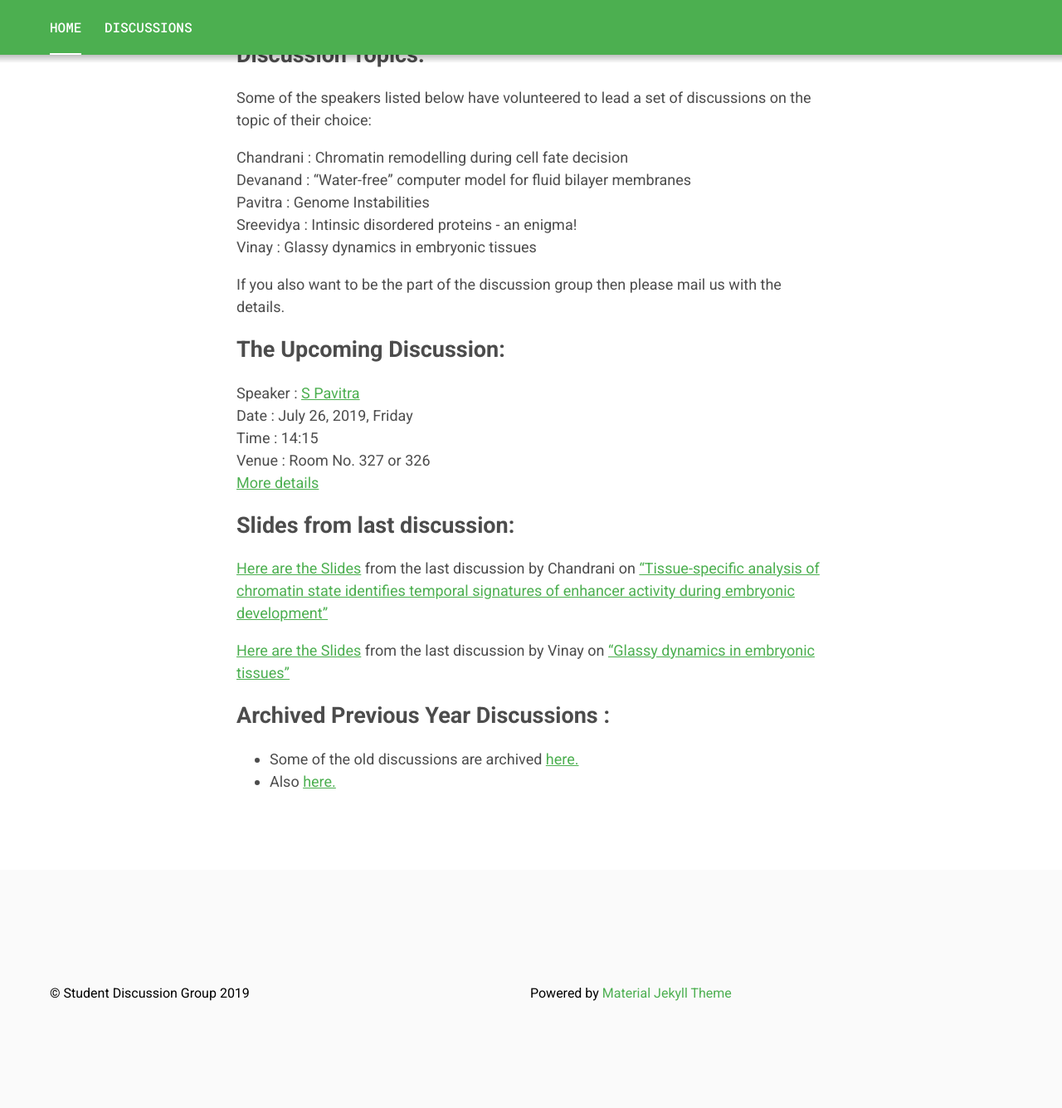
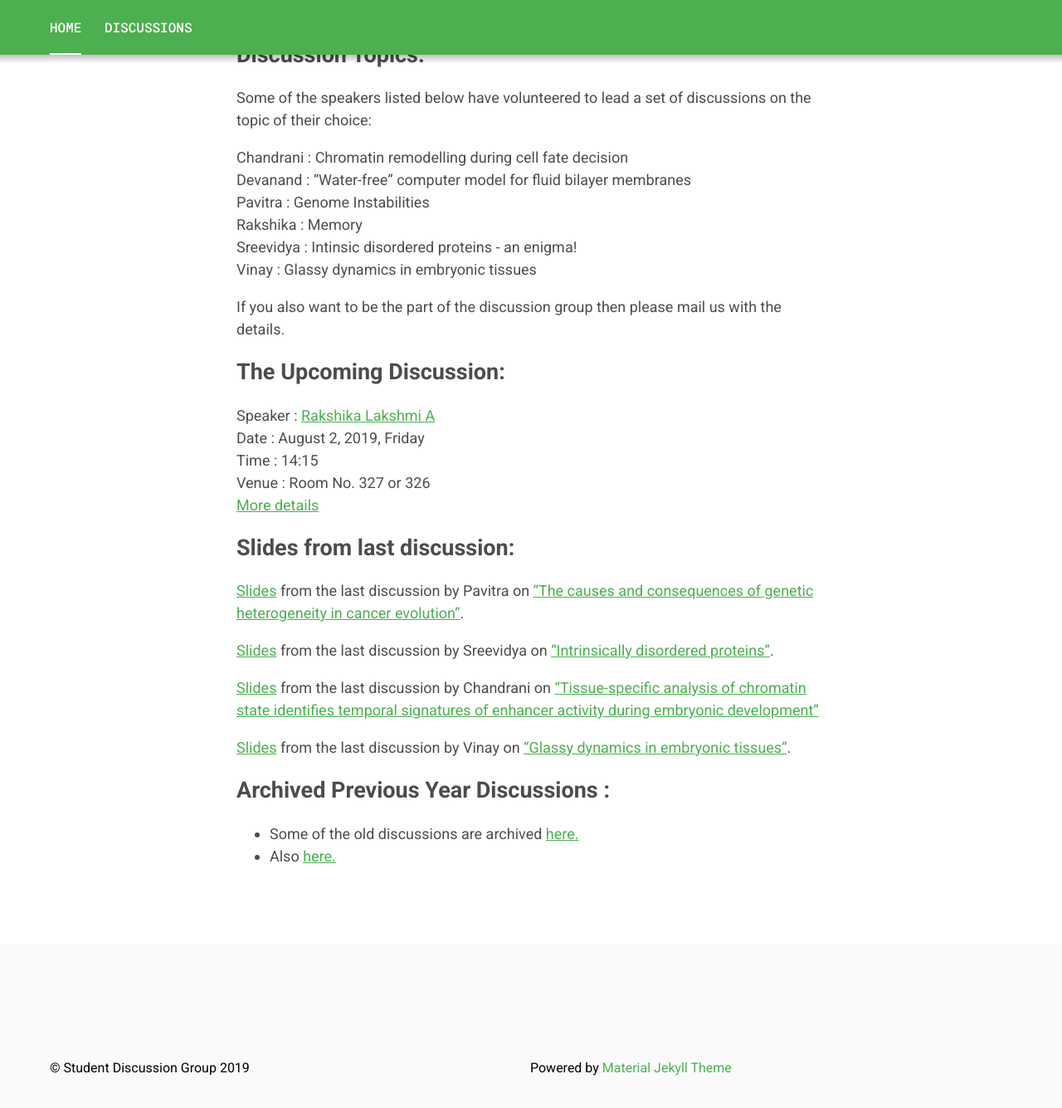
Before and after one commit to vinayphys/discussion2020, a Jekyll site: the page built from index.markdown, in a window 1280 px wide and 1400 px high, scrolled down 523 px. Shown: the top 1335 px of the window at 83% size. Built offline with Jekyll 4.4.1, drawn with Linux system fonts in a browser that asks for light colours.

Commit message:
Update index.markdown

```diff
--- a/index.markdown
+++ b/index.markdown
@@ -14,24 +14,29 @@ Some of the speakers listed below have volunteered to lead a set of discussions
 Chandrani	:	Chromatin remodelling during cell fate decision
 Devanand	:	“Water-free” computer model for fluid bilayer membranes
 Pavitra		:	Genome Instabilities
+Rakshika : Memory
 Sreevidya	:	Intinsic disordered proteins - an enigma!
 Vinay		  :	Glassy dynamics in embryonic tissues
 
 If you also want to be the part of the discussion group then please mail us with the details.
 
 ## The Upcoming Discussion:
-Speaker :      [S Pavitra](https://www.imsc.res.in/pavitra_s)
-Date    :      July 26, 2019, Friday
+Speaker :      [Rakshika Lakshmi A](https://www.imsc.res.in/rakshika_lakshmi)
+Date    :      August 2, 2019, Friday
 Time    :      14:15
 Venue   :      Room No. 327 or 326
-[More details](https://vinayphys.github.io/discussion2019/2019/07/genomic_instability)
+[More details](https://vinayphys.github.io/discussion2019/2019/08/memory)
 
 
 ## Slides from last discussion:
 
-[Here are the Slides](https://github.com/vinayphys/discussion2019/blob/master/slides/Chandrani_discussion.pdf) from the last discussion by Chandrani on ["Tissue-specific analysis of chromatin state identifies temporal signatures of enhancer activity during embryonic development"](https://vinayphys.github.io/discussion2019/2019/07/enhancer_activity_during_embryonic_development-II)
+[Slides](https://github.com/vinayphys/discussion2019/blob/master/slides/genomic_instability.pdf) from the last discussion by Pavitra on ["The causes and consequences of genetic heterogeneity in cancer evolution"](https://vinayphys.github.io/discussion2019/2019/07/genomic_instability).
 
-[Here are the Slides](https://github.com/vinayphys/discussion2019/blob/master/slides/vinay_discussion2019_1.pdf) from the last discussion by Vinay on ["Glassy dynamics in embryonic tissues"](https://vinayphys.github.io/discussion2019/2019/06/glassy_dynamics_embryonic_tissues)
+[Slides]() from the last discussion by Sreevidya on ["Intrinsically disordered proteins"](https://vinayphys.github.io/discussion2019/2019/07/intrinsically_disordered_proteins).
+
+[Slides](https://github.com/vinayphys/discussion2019/blob/master/slides/Chandrani_discussion.pdf) from the last discussion by Chandrani on ["Tissue-specific analysis of chromatin state identifies temporal signatures of enhancer activity during embryonic development"](https://vinayphys.github.io/discussion2019/2019/07/enhancer_activity_during_embryonic_development-II)
+
+[Slides](https://github.com/vinayphys/discussion2019/blob/master/slides/vinay_discussion2019_1.pdf) from the last discussion by Vinay on ["Glassy dynamics in embryonic tissues"](https://vinayphys.github.io/discussion2019/2019/06/glassy_dynamics_embryonic_tissues).
 
 
 
```
